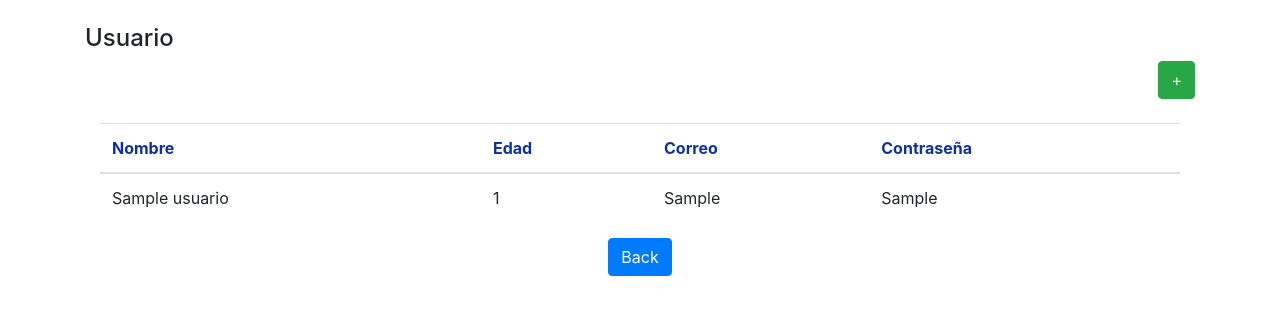
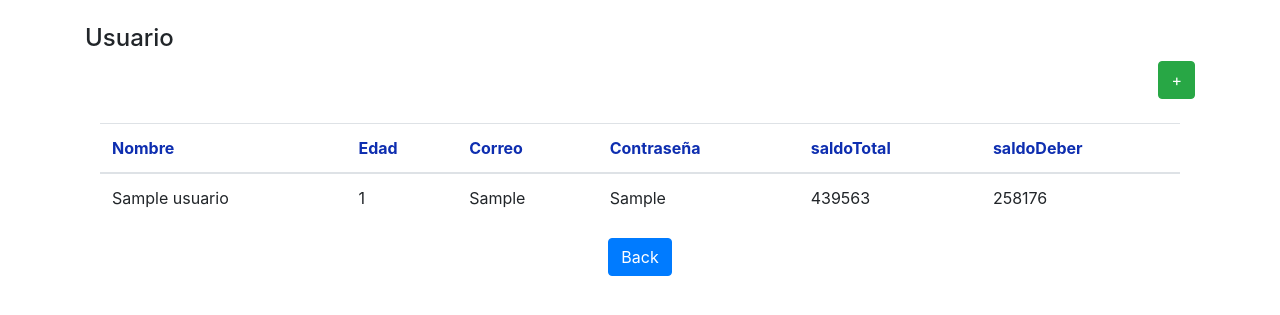
Before and after one commit to ISIS2503/ISIS2503-MonitoringApp, a Django app: page /usuarios/ in a window 1280 px wide. Shown: the part 111-426 px from the top of the page. Run offline with Django 3.2, Linux system fonts and the light colour scheme; tables that the repository leaves empty hold one stand-in row (values such as "Sample post"); some libraries are stand-ins or nearby versions.

Commit message:
Cambios saldos Usuarios

```diff
--- a/usuarios/models.py
+++ b/usuarios/models.py
@@ -1,10 +1,12 @@
 from django.db import models
-
+import random
 class Usuario(models.Model):
     nombre = models.CharField(max_length=50)
     edad = models.IntegerField()
     correo = models.CharField(max_length=50)
     contrasena = models.CharField(max_length=50)
+    saldoTotal = random.randint(100000,1000000)
+    saldoDeber = random.randint(100000,1000000)
 
     def __str__(self):
         return '{} ({})'.format(self.nombre, self.edad)
--- a/usuarios/templates/Usuario/usuarios.html
+++ b/usuarios/templates/Usuario/usuarios.html
@@ -29,6 +29,8 @@
                             <th>Edad</th>
                             <th>Correo</th>
                             <th>Contraseña</th>
+                            <th>saldoTotal</th>
+                            <th>saldoDeber</th>
                         </tr>
                         </thead>
                         <tbody>
@@ -39,6 +41,9 @@
                             <td>{{ user.edad }}</td>
                             <td>{{ user.correo}}</td>
                             <td>{{ user.contrasena}}</td>
+                            <td>{{ user.saldoTotal}}</td>
+                            <td>{{ user.saldoDeber}}</td>
+
                         </tr>
                         {% endfor %}
 
```
